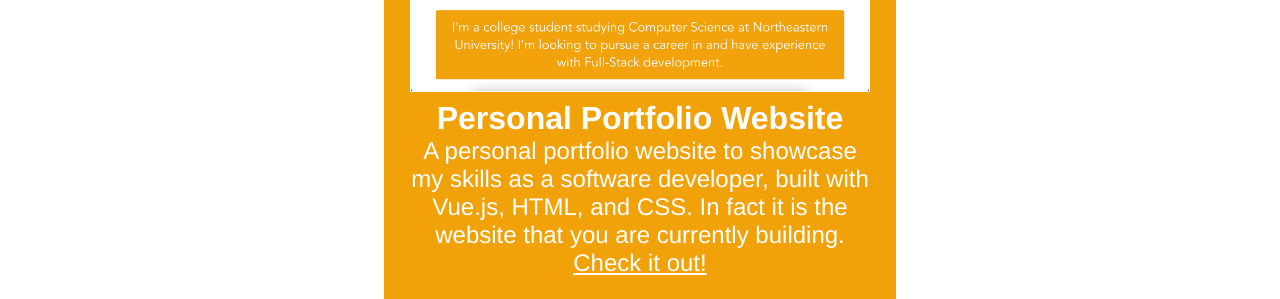
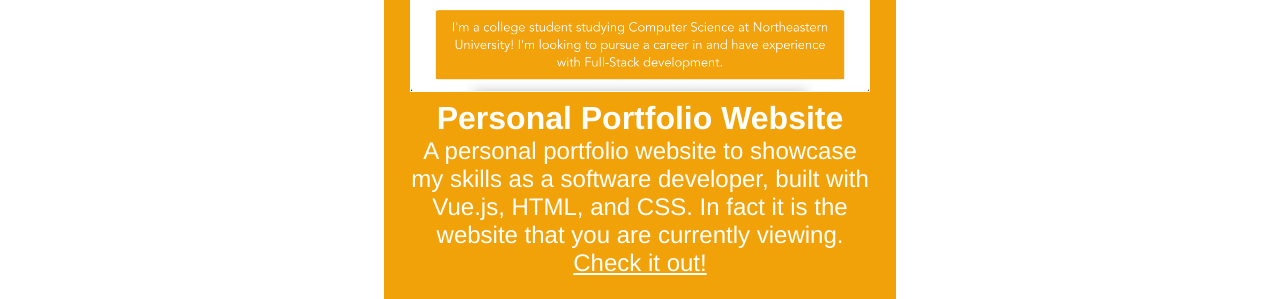
Before and after one commit to russell-leung/Personal-Website, a Vue app: page / in a window 1280 px wide. Shown: the part 1321-1620 px from the top of the page. Built offline with nearby package versions, Linux system fonts and the light colour scheme.

Commit message:
Change Wording on Some Text Blurbs

```diff
--- a/src/components/ExperiencePage.vue
+++ b/src/components/ExperiencePage.vue
@@ -94,7 +94,7 @@ export default {
 							'I\'ve used Django, Flask, and NumPy in personal projects and classes. ' +
 							'I\'m familiar with Python Object Oriented Programming and Data Structures.',
 				'java': 'I have about a year of experience using Java. ' +
-						'I recieved a 5 on the AP Computer Science A test, and am familiar with basic ' +
+						'I earned a 5 on the AP Computer Science A test, and am familiar with basic ' +
 						'Java Object Oriented Programming and Algorithms.',
 				'html5': 'I have 4+ years of experience using HTML (HyperText Markup Language) ' +
 							'via multiple classes and projects, like the website you are viewing now. ' +
--- a/src/components/PortfolioPage.vue
+++ b/src/components/PortfolioPage.vue
@@ -35,7 +35,7 @@ export default {
 					'title': 'Personal Portfolio Website',
 					'link': 'https://github.com/russell-leung/personal-portfolio',
 					'description': 'A personal portfolio website to showcase my skills as a software developer, ' +
-									'built with Vue.js, HTML, and CSS. In fact it is the website that you are currently building.',
+									'built with Vue.js, HTML, and CSS. In fact it is the website that you are currently viewing.',
 				},
 			},
 		}
```
